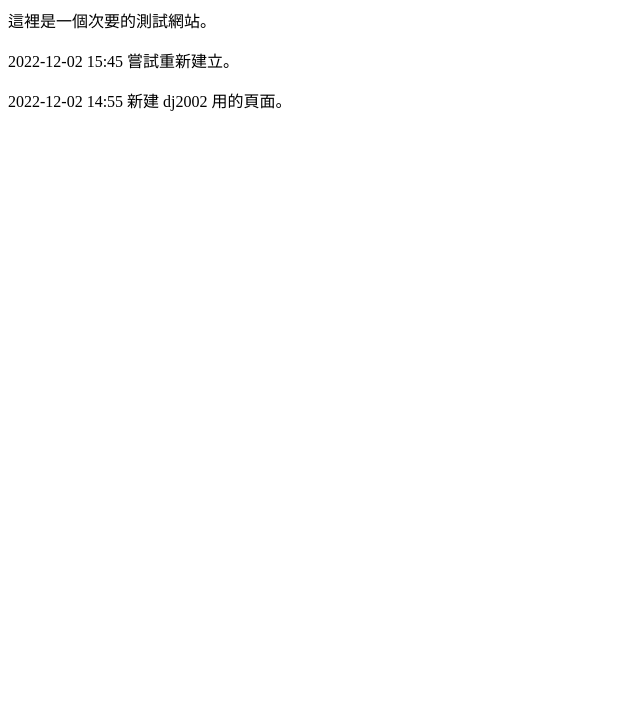
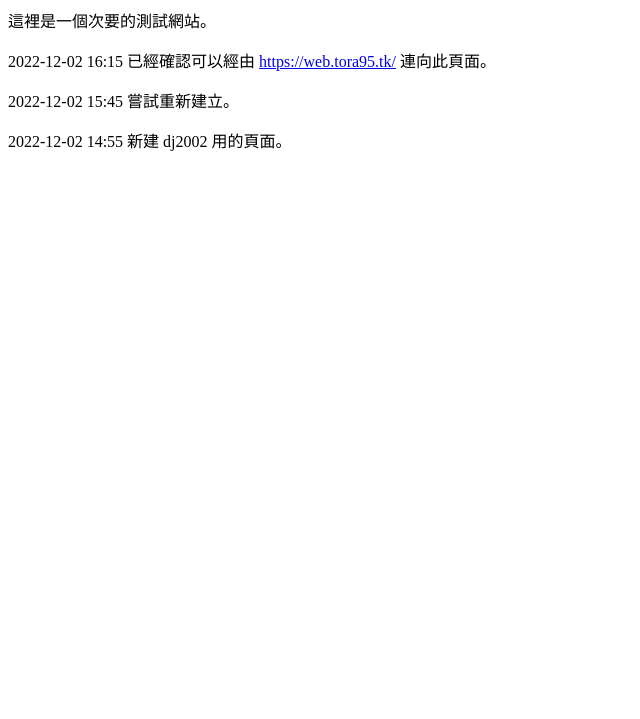
Before and after one commit to saketora95/dj2002, a plain HTML site: page index.html in a window 1280 px wide. Shown: the part 81-800 px from the top of the page, without its empty margins (0-640 px from the left). Drawn offline with Linux system fonts and the light colour scheme.

Commit message:
v0.03 Update history

```diff
--- a/index.html
+++ b/index.html
@@ -9,6 +9,7 @@
     <body>
         <h1>你好, dj2002.</h1>
         <p>這裡是一個次要的測試網站。</p>
+        <p>2022-12-02 16:15 已經確認可以經由 <a href="https://web.tora95.tk/">https://web.tora95.tk/</a> 連向此頁面。</p>
         <p>2022-12-02 15:45 嘗試重新建立。</p>
         <p>2022-12-02 14:55 新建 dj2002 用的頁面。</p>
     </body>
```
